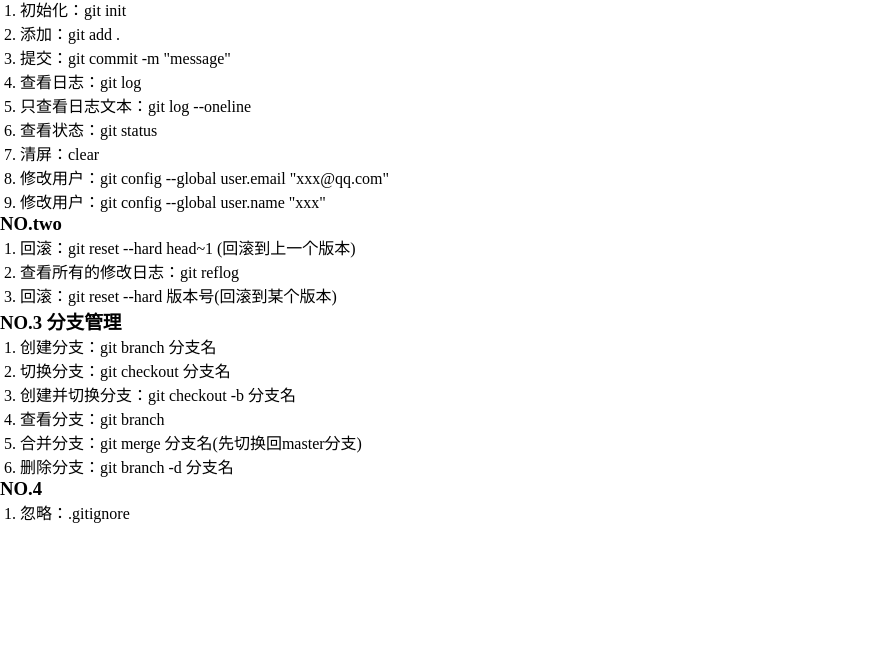
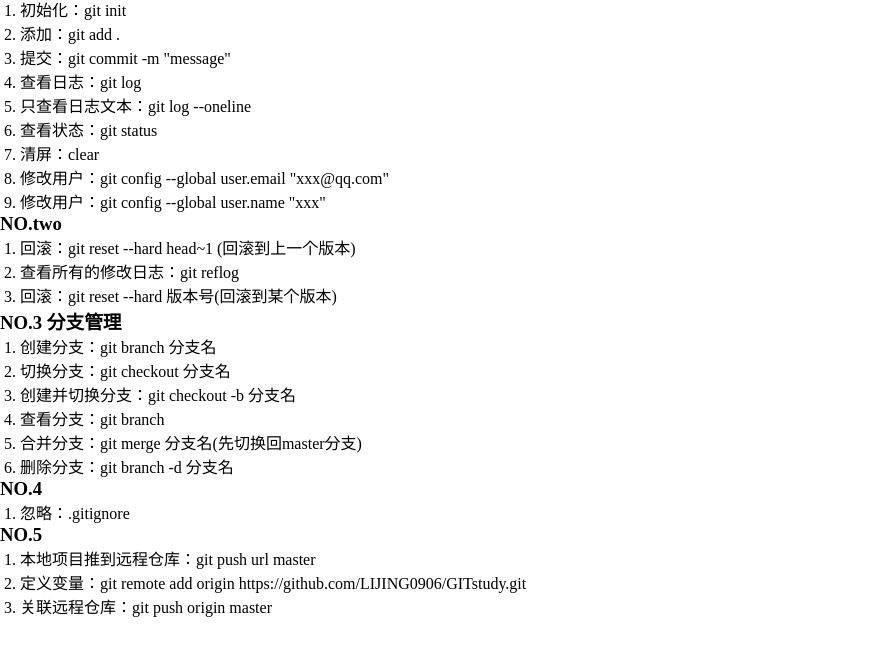
Before and after one commit to LIJING0906/GITstudy, a plain HTML site: page index.html in a window 1280 px wide. Shown: the part 71-726 px from the top of the page, without its empty margins (0-874 px from the left). Drawn offline with Linux system fonts and the light colour scheme.

Commit message:
增加NO.5

```diff
--- a/index.html
+++ b/index.html
@@ -41,5 +41,11 @@
     <ol>
         <li>忽略：.gitignore</li>
     </ol>
+    <h3>NO.5</h3>
+    <ol>
+        <li>本地项目推到远程仓库：git push url master</li>
+        <li>定义变量：git remote add origin https://github.com/LIJING0906/GITstudy.git</li>
+        <li>关联远程仓库：git push origin master</li>
+    </ol>
 </body>
 </html>
```
